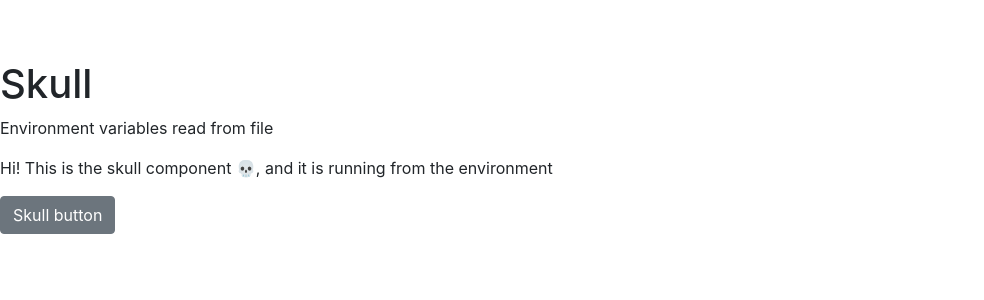
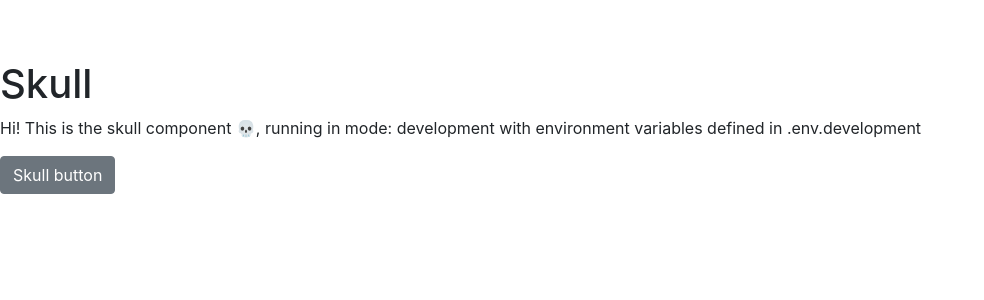
Before and after one commit to alguadam/ie-bank-fe, a Vue app: page /skull in a window 1280 px wide. Shown: the top 300 px of the page, without its empty margins (0-984 px from the left). Built offline with nearby package versions, Linux system fonts and the light colour scheme; no server answers.

Commit message:
fixed skull component mesage

```diff
--- a/src/components/Skull.vue
+++ b/src/components/Skull.vue
@@ -1,8 +1,7 @@
 <template>
     <div>
         <h1>Skull</h1>
-        <p>Environment variables read from file {{ env_var_file_name }}</p>
-        <p>{{ msg }}, and it is running from the {{ environment }} environment</p>
+        <p>{{ msg }}</p>
         <button type="button" class="btn btn-secondary">
             Skull button
         </button>
@@ -17,7 +16,7 @@ export default
         name: 'Skull',
         data() {
             return {
-                msg: 'Hi! This is the skull component 💀'
+                msg: `Hi! This is the skull component 💀, running in mode: ${process.env.NODE_ENV} with environment variables defined in ${process.env.VUE_APP_ENV_VAR_FILE_NAME}`
             }
         },
         methods:
```
